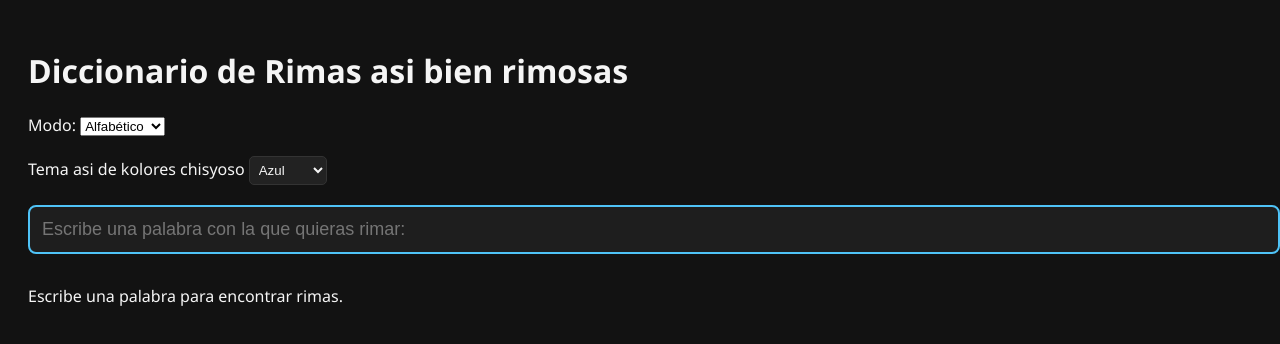
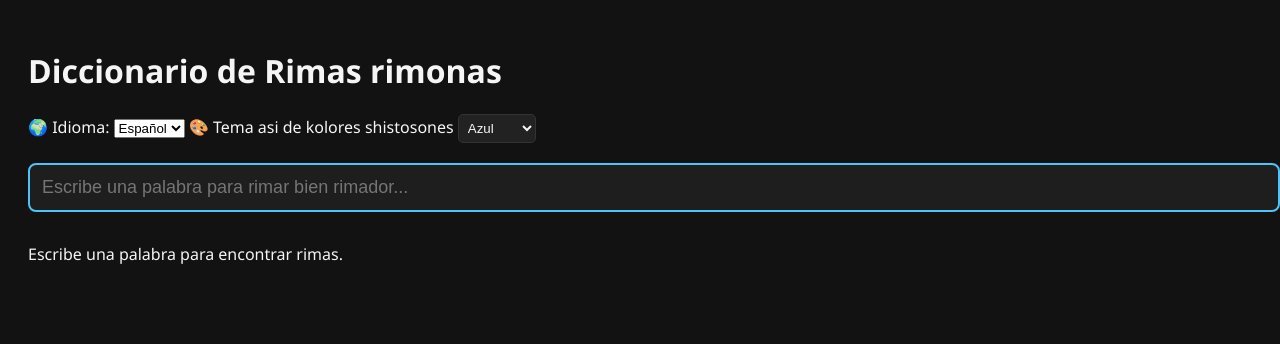
Before and after one commit to SlayerPig/diccionario, a plain HTML site: page index.html in a window 1280 px wide. Drawn offline with Linux system fonts and the light colour scheme.

Commit message:
Update index.html

```diff
--- a/index.html
+++ b/index.html
@@ -3,23 +3,21 @@
 <head>
   <meta charset="UTF-8" />
   <meta name="viewport" content="width=device-width, initial-scale=1.0" />
-  <title>Diccionario de Rimas</title>
+  <title>Diccionario de Rimas rimonas</title>
   <link rel="stylesheet" href="style.css" />
 </head>
 <body>
-  <h1>Diccionario de Rimas asi bien rimosas</h1>
+  <h1 id="titulo">Diccionario de Rimas rimonas </h1>
 
   <div class="config">
-    <label for="modo">Modo:</label>
-    <select id="modo">
-      <option value="alfabetico">Alfabético</option>
-      <option value="sinonimos">Sinónimos</option>
-      <option value="temas">Temático</option>
+    <label for="idioma">🌍 Idioma:</label>
+    <select id="idioma">
+      <option value="es">Español</option>
+      <option value="en">Inglés</option>
+      <option value="fr">Francés</option>
     </select>
-  </div>
 
-  <div class="config">
-    <label for="tema">Tema asi de kolores chisyoso</label>
+    <label for="tema">🎨 Tema asi de kolores shistosones </label>
     <select id="tema">
       <option value="azul">Azul</option>
       <option value="verde">Verde</option>
@@ -28,7 +26,7 @@
     </select>
   </div>
 
-  <input type="text" id="busqueda" placeholder="Escribe una palabra con la que quieras rimar:" />
+  <input type="text" id="busqueda" placeholder="Escribe una palabra para rimar bien rimador..." />
   <div id="contenido"></div>
 
   <script src="script.js"></script>
```
